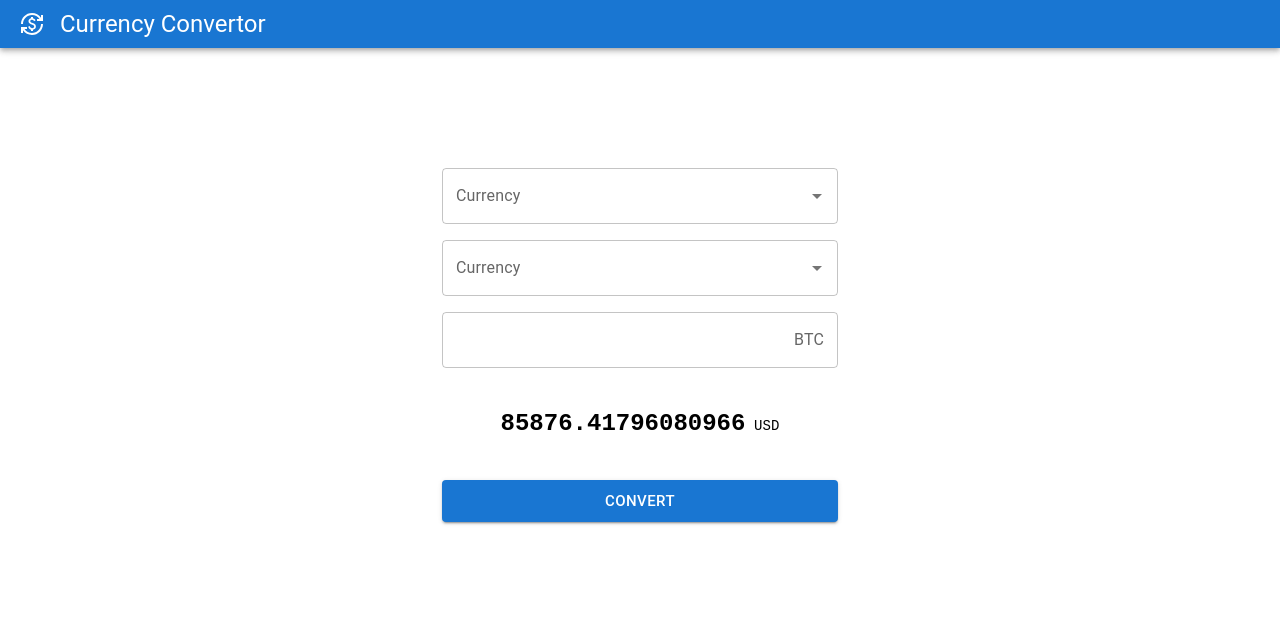
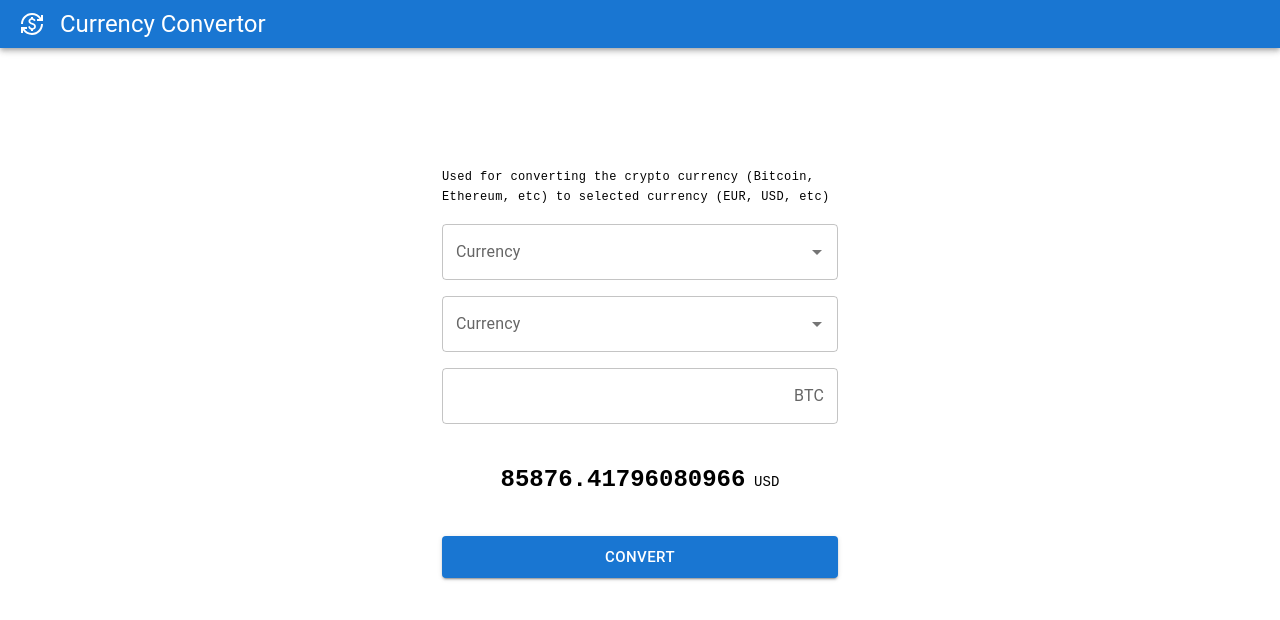
Before and after one commit to Pragya0712/currency-convertor-fe, a React (Create React App) app: page / in a window 1280 px wide. Shown: the top 620 px of the page. Built offline with nearby package versions, Linux system fonts and the light colour scheme.

Commit message:
info-text

```diff
--- a/src/App.js
+++ b/src/App.js
@@ -1,4 +1,4 @@
-import { Box, Button, Container } from "@mui/material";
+import { Box, Button, Container, Typography } from "@mui/material";
 import Header from "./components/Header";
 import AutocompleteSelect from "./components/AutocompleteSelect";
 import Textfield from "./components/Textfield";
@@ -20,6 +20,14 @@ function App() {
 					// onSubmit={handleSubmit}
 					noValidate
 					gap={2}>
+					<Typography
+						variant='caption'
+						color='inherit'
+						component='span'
+						sx={{ fontFamily: "Monospace" }}>
+						Used for converting the crypto currency (Bitcoin, Ethereum, etc) to
+						selected currency (EUR, USD, etc)
+					</Typography>
 					<AutocompleteSelect />
 					<AutocompleteSelect />
 					<Textfield />
```
